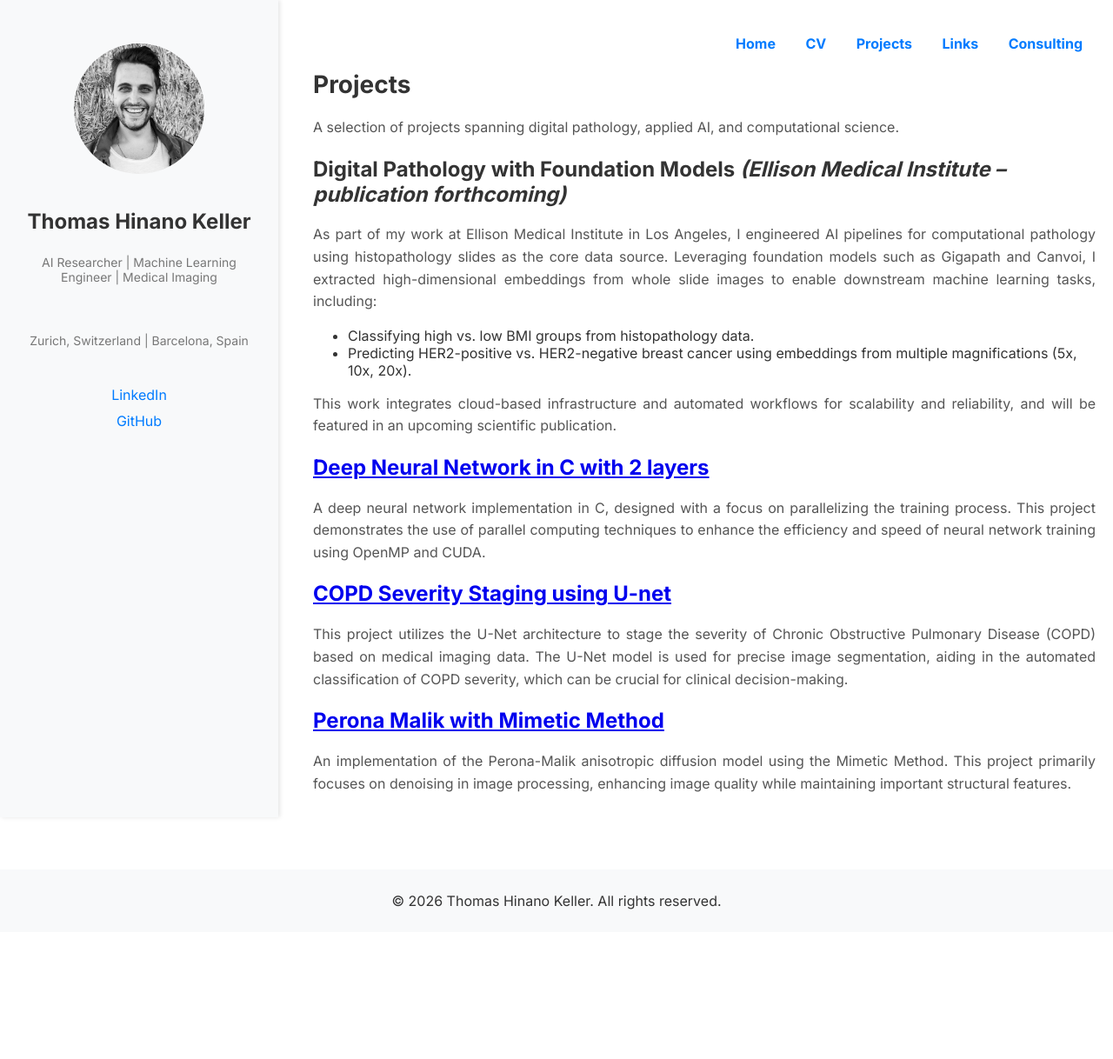
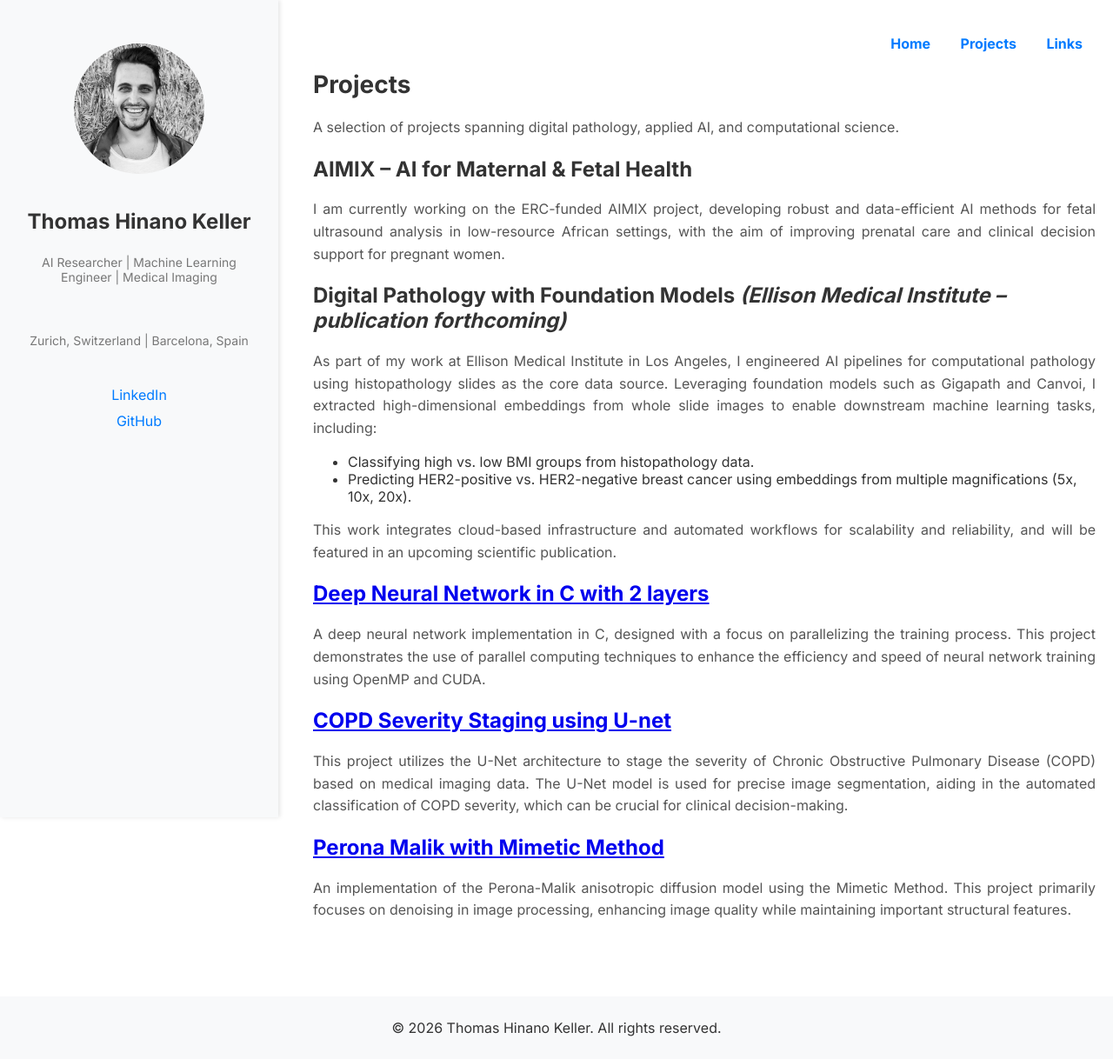
Before and after one commit to thomkell/thomkell.github.io, a Jekyll site: the page built from projects/index.md, in a window 1280 px wide. Shown: the whole page at 87% size. Built offline with Jekyll 4.4.1, drawn with Linux system fonts in a browser that asks for light colours; before the commit the page ends 1072 px from its top, so only the background shows below that.

Commit message:
updated projects and gitignore, exculuded consulting and cv

```diff
--- a/_layouts/default.html
+++ b/_layouts/default.html
@@ -33,10 +33,10 @@
         <nav class="main-menu">
           <ul>
             <li><a href="{{ '/' | relative_url }}">Home</a></li>
-            <li><a href="{{ '/cv/' | relative_url }}">CV</a></li>
+            <!-- <li><a href="{{ '/cv/' | relative_url }}">CV</a></li> -->
             <li><a href="{{ '/projects/' | relative_url }}">Projects</a></li>
             <li><a href="{{ '/links/' | relative_url }}">Links</a></li>
-            <li><a href="{{ '/consulting/' | relative_url }}">Consulting</a></li>
+            <!-- <li><a href="{{ '/consulting/' | relative_url }}">Consulting</a></li> -->
           </ul>
         </nav>
 
--- a/projects/index.md
+++ b/projects/index.md
@@ -5,6 +5,9 @@ title: "Projects"
 
 # Projects
 A selection of projects spanning digital pathology, applied AI, and computational science.
+
+## AIMIX – AI for Maternal & Fetal Health
+I am currently working on the ERC-funded AIMIX project, developing robust and data-efficient AI methods for fetal ultrasound analysis in low-resource African settings, with the aim of improving prenatal care and clinical decision support for pregnant women.
 
 ## Digital Pathology with Foundation Models *(Ellison Medical Institute – publication forthcoming)*
 As part of my work at Ellison Medical Institute in Los Angeles, I engineered AI pipelines for computational pathology using histopathology slides as the core data source. Leveraging foundation models such as Gigapath and Canvoi, I extracted high-dimensional embeddings from whole slide images to enable downstream machine learning tasks, including:
```
Also changed, not shown: index.md (+1 -1 lines), 1 other file.
